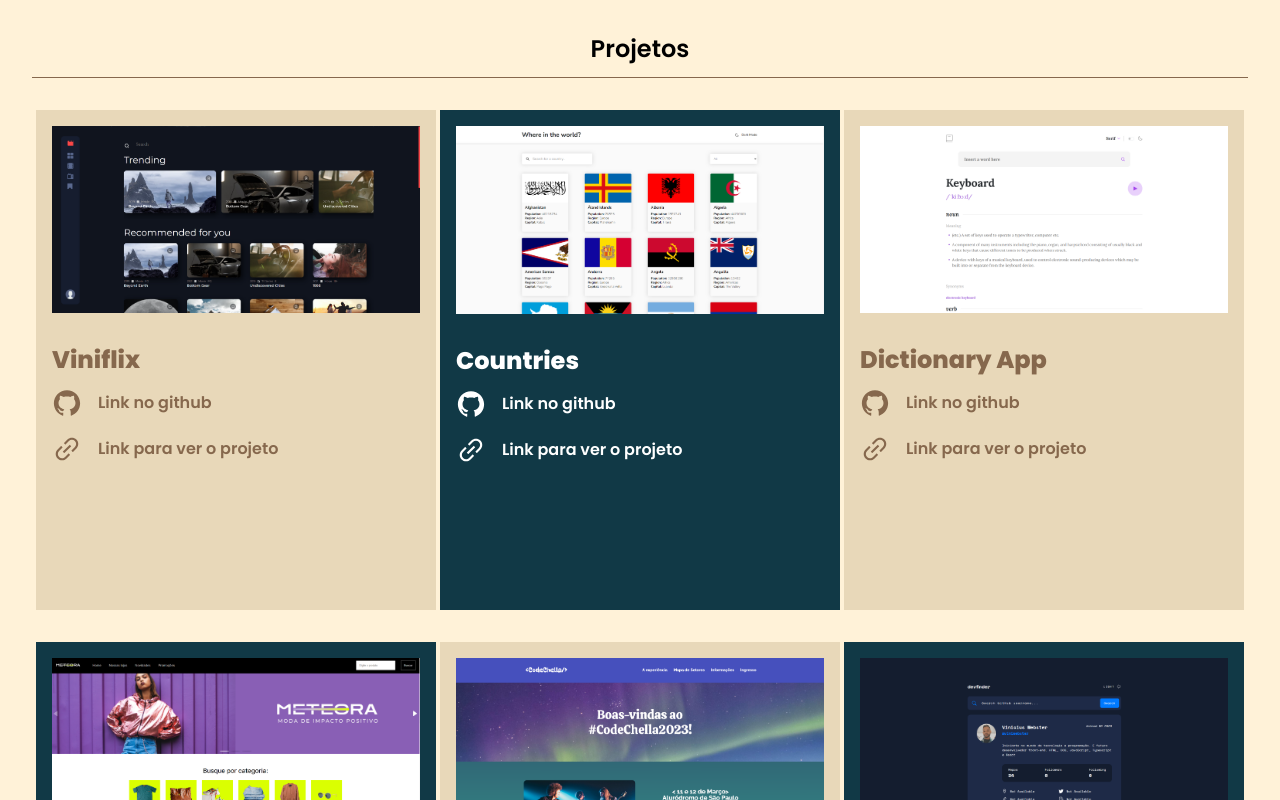
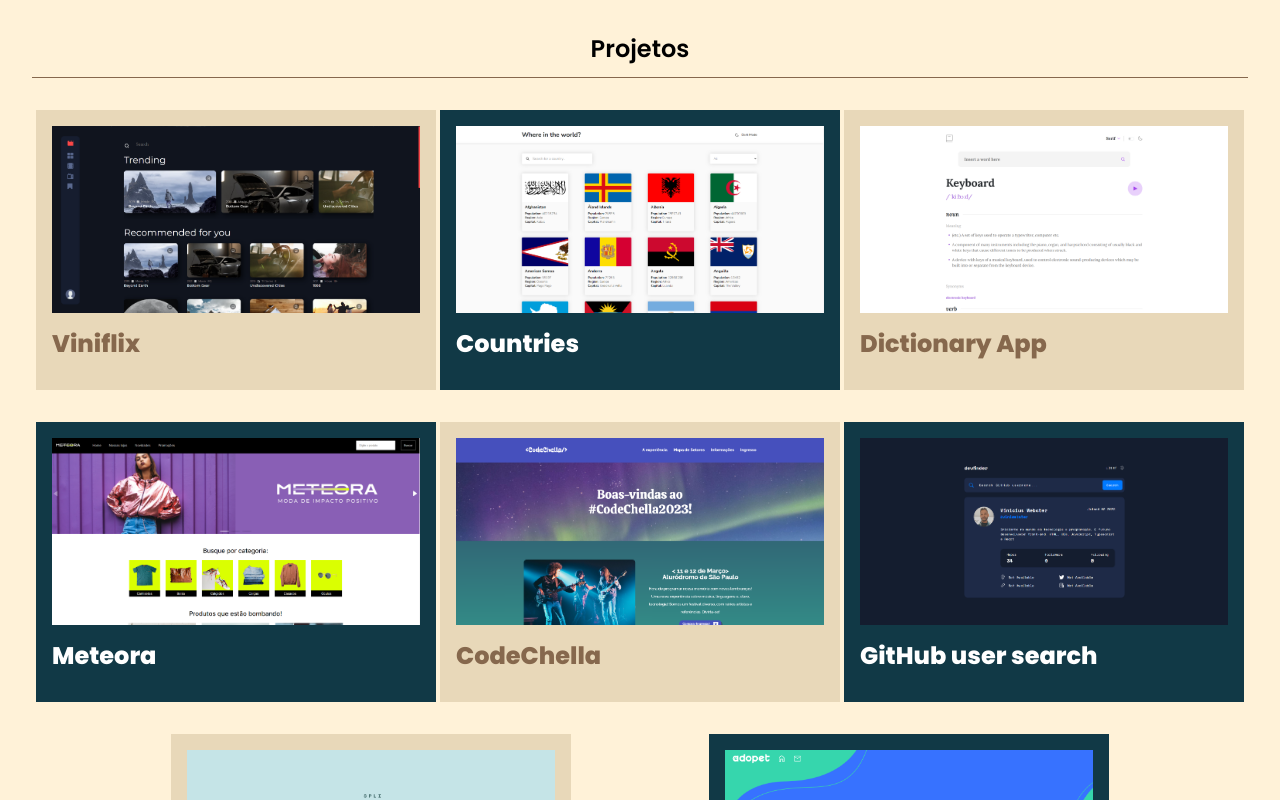
Before and after one commit to viniwebster/portfolio, a React (Create React App) app: page / in a window 1280 px wide. Shown: the part 1940-2740 px from the top of the page. Built offline with nearby package versions, Linux system fonts and the light colour scheme.

Commit message:
style: using new sizes

```diff
--- a/src/components/Card/Card.tsx
+++ b/src/components/Card/Card.tsx
@@ -1,12 +1,11 @@
 import styled from "styled-components";
 import { darkColor, firstNameColor, mdColor, mdFont } from "../../UI/variables";
-import { AiOutlineLink, AiFillGithub } from "react-icons/ai";
 import { useEffect, useRef } from "react";
 import scrollReveal from "scrollreveal";
 
 const StyledCard = styled.div`
   width: 400px;
-  height: 500px;
+  height: 280px;
   background-color: ${mdColor};
   padding: 1rem;
   box-sizing: border-box;
@@ -24,14 +23,15 @@ const StyledCard = styled.div`
     color: ${darkColor};
   }
 
-  @media screen and (max-width: 400px){
+  @media screen and (max-width: 500px){
     width: 100%;
   }
 `;
 
 const StyledImg = styled.img`
   width: 100%;
-  object-fit: contain;
+  height: 187px;
+  object-fit: cover;
   box-sizing: border-box;
 `;
 
@@ -39,7 +39,7 @@ const StyledDescriptionContainer = styled.div`
   display: flex;
   flex-direction: column;
   gap: 16px;
-  margin-top: 32px;
+  margin-top: 16px;
 
   h2 {
     font-weight: 800;
@@ -81,18 +81,6 @@ const Card = ({ img, github, link, name }: Props) => {
       <StyledImg src={img} />
       <StyledDescriptionContainer>
         <h2>{name}</h2>
-        <div>
-          <AiFillGithub size={30} />
-          <a href={github} target="_blank" rel="noreferrer">
-            Link no github
-          </a>
-        </div>
-        <div>
-          <AiOutlineLink size={30} />
-          <a href={link} target="_blank" rel="noreferrer">
-            Link para ver o projeto
-          </a>
-        </div>
       </StyledDescriptionContainer>
     </StyledCard>
   );
```
